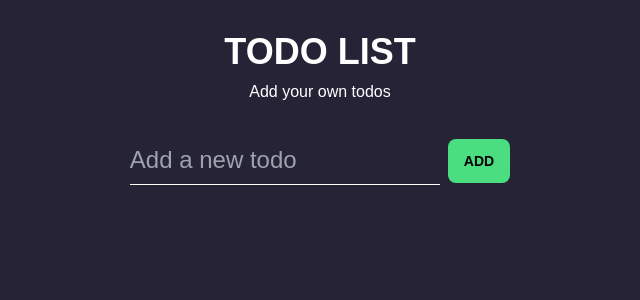
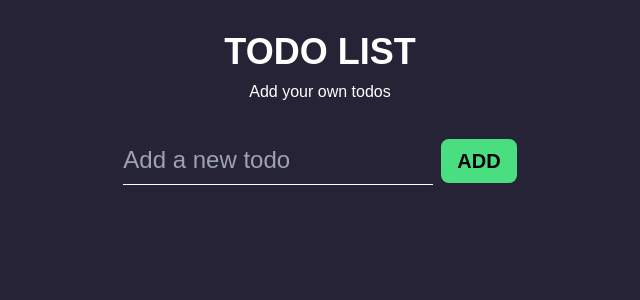
Before and after one commit to AymericB305/todo-app, a Nuxt app: page / in a window 1280 px wide. Shown: the top 300 px of the page, without its empty margins (320-960 px from the left). Built offline with nearby package versions, Linux system fonts and the light colour scheme.

Commit message:
fix: uncorrect font sizes

```diff
--- a/assets/css/main.css
+++ b/assets/css/main.css
@@ -20,7 +20,6 @@ body {
 	outline: none;
 	text-transform: uppercase;
 	font-weight: bold;
-	font-size: 0.875rem;
 	padding: 0.5rem 1rem;
 	border-radius: 0.5rem;
 	margin-left: 0.5rem;
```
Also changed, not shown: app.vue (+1 -6 lines).
